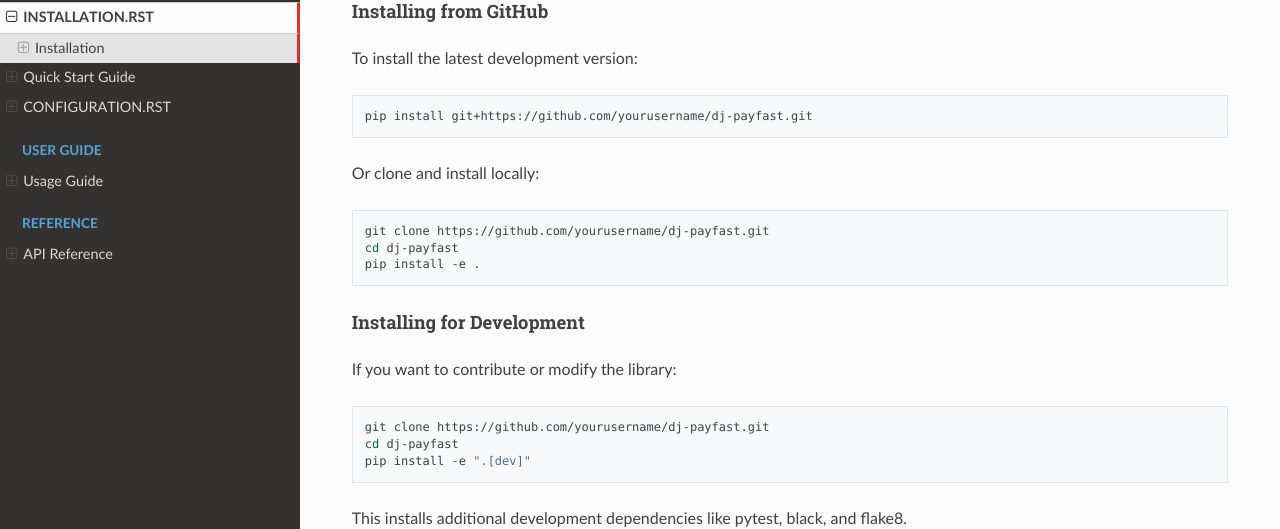
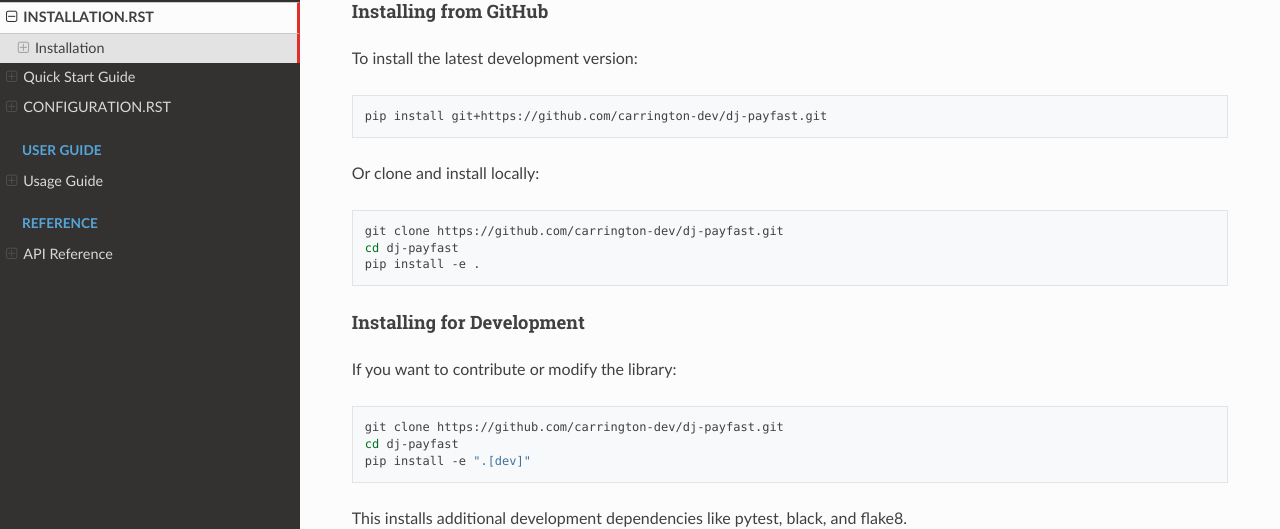
Before and after one commit to Carrington-dev/dj-payfast, a Sphinx documentation site: the page built from docs/installation.rst, in a window 1280 px wide and 900 px high, scrolled down 556 px. Shown: the part 151-680 px from the top of the window. Built offline with Sphinx 7.4.7 and the Read the Docs theme 3.1.0, drawn with Linux system fonts in a browser that asks for light colours; pages that are not in the unit, such as notebooks, are missing from menus; part of the change alters nothing that is shown.

Commit message:
Update installation.rst

```diff
--- a/docs/installation.rst
+++ b/docs/installation.rst
@@ -36,13 +36,13 @@ To install the latest development version:
 
 .. code-block:: bash
 
-   pip install git+https://github.com/yourusername/dj-payfast.git
+   pip install git+https://github.com/carrington-dev/dj-payfast.git
 
 Or clone and install locally:
 
 .. code-block:: bash
 
-   git clone https://github.com/yourusername/dj-payfast.git
+   git clone https://github.com/carrington-dev/dj-payfast.git
    cd dj-payfast
    pip install -e .
 
@@ -53,7 +53,7 @@ If you want to contribute or modify the library:
 
 .. code-block:: bash
 
-   git clone https://github.com/yourusername/dj-payfast.git
+   git clone https://github.com/carrington-dev/dj-payfast.git
    cd dj-payfast
    pip install -e ".[dev]"
 
```
